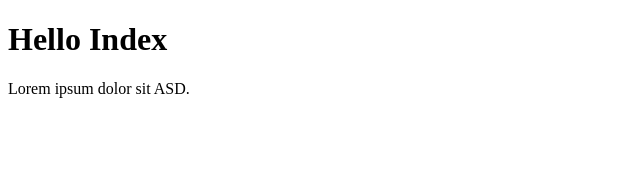
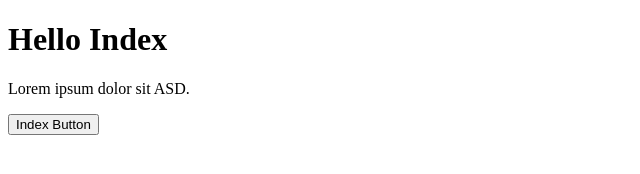
Before and after one commit to yaozhenshao/Git-GitHub-Test, a plain HTML site: page index.html in a window 1280 px wide. Shown: the whole page, without its empty margins (0-640 px from the left). Drawn offline with Linux system fonts and the light colour scheme.

Commit message:
Added Index Button

```diff
--- a/index.html
+++ b/index.html
@@ -11,7 +11,7 @@
 <body>
     <h1>Hello Index</h1>
     <p>Lorem ipsum dolor sit ASD.</p>
-
+    <button>Index Button</button>
 </body>
 
 </html>
```
